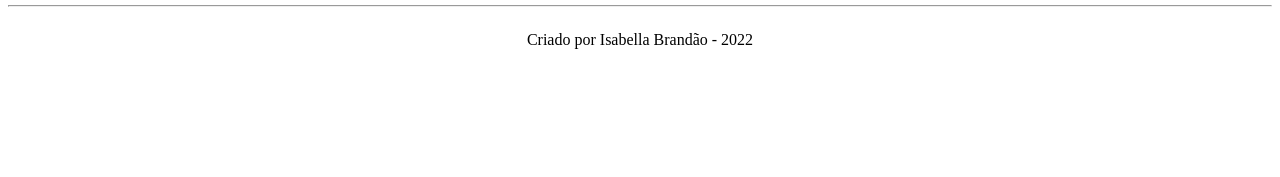
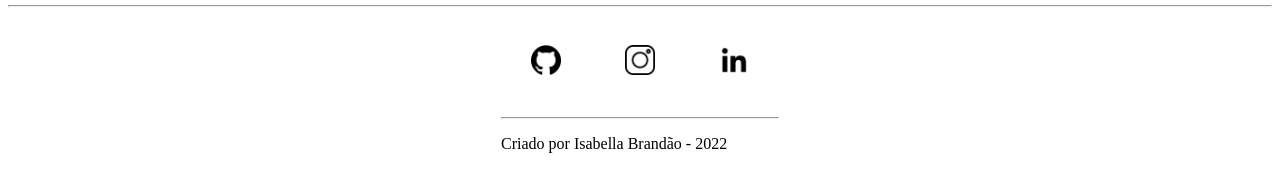
Before and after one commit to bellabrandoni/fundamentos-web, a plain HTML site: page index.html in a window 1280 px wide. Shown: the part 878-1055 px from the top of the page. Before the commit the page ends 951 px from the top, so only its background shows below. Drawn offline with Linux system fonts and the light colour scheme.

Commit message:
atualizando folha de estilo - footer

```diff
--- a/index.html
+++ b/index.html
@@ -68,7 +68,24 @@
     <hr>
     <footer>
         <section >
-            <p >Criado por Isabella Brandão - 2022</p>
+            <div >
+                <a href="https://github.com/bellabrandoni" target="_blank">
+                    <img class="tm-social" src="./assets/github.png" alt="img-github" >
+                </a >
+
+                <a href="https://www.instagram.com/bellabrandoni/?hl=pt-br" target="_blank">
+                    <img class="tm-social" src="./assets/instagram.png" alt="img-instagram" >
+                </a>
+                <a href="https://www.linkedin.com/in/isabella-brandao" target="_blank">
+                    <img class="tm-social" src="./assets/linkedin.png" alt="img-linkedin">
+                </a>
+
+            </div>
+            <hr>
+            <div>
+                <p >Criado por Isabella Brandão - 2022</p>
+            </div>
+
         </section>
 
     </footer>
--- a/styles.css
+++ b/styles.css
@@ -59,9 +59,13 @@ h2 {
     border-radius: 15px;
 }
 
-
-
 footer {
     display: flex;
     justify-content: center;
 }
+
+.tm-social {
+    width:30px;
+    height:30px;
+    padding: 30px;
+}
```
Also changed, not shown: contato.html (+6 -2 lines), assets/github.png (added), assets/instagram.png (added), assets/linkedin.png (added).
